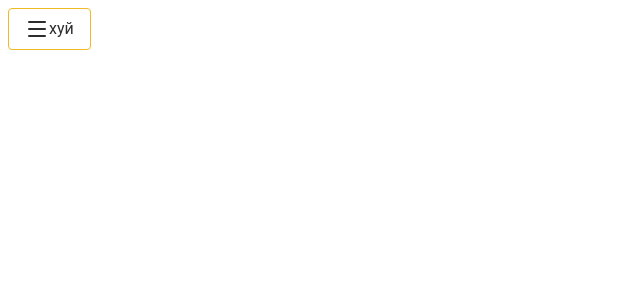
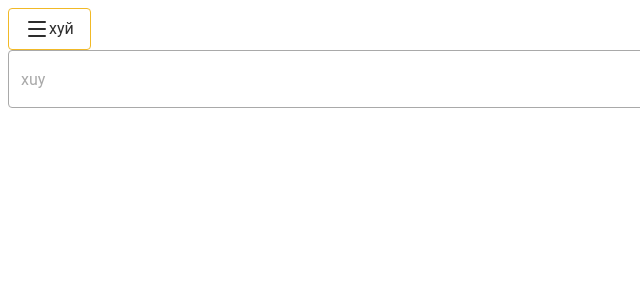
Before and after one commit to Bepka01/Breaking-Bad, a React (Vite) app: page / in a window 1280 px wide. Shown: the top 300 px of the page, without its empty margins (0-640 px from the left). Built offline with nearby package versions, Linux system fonts and the light colour scheme.

Commit message:
added input

```diff
--- a/src/App.jsx
+++ b/src/App.jsx
@@ -1,13 +1,15 @@
 import Button from './components/ui/Button';
-import Icon from './components/Icons';
+import Icon from './components/ui/Icons';
+import Input from './components/ui/Input';
 
 function App() {
   return (
     <>
       <Button variant="default">
         <Icon name="menu" />
-        хуй{' '}
+        хуй
       </Button>
+      <Input placeholder="xuy" />
     </>
   );
 }
--- /dev/null
+++ b/src/components/ui/Input/index.jsx
@@ -0,0 +1,7 @@
+import style from './style.module.scss';
+
+const Input = ({ className = '', ...props }) => {
+  return <input className={`${style.input} ${className}`} {...props} />;
+};
+
+export default Input;
--- /dev/null
+++ b/src/components/ui/Input/style.module.scss
@@ -0,0 +1,35 @@
+@use '../../../styles/variables.scss' as *;
+
+.input {
+  width: 100%;
+  height: 40px;
+
+  padding: 8px 12px;
+
+  font: 400 16px / 24px $font-family;
+  color: $black;
+
+  background-color: $white;
+
+  border: 1px solid $gray;
+  border-radius: $radius;
+
+  outline: none;
+
+  &::placeholder {
+    color: $gray;
+  }
+
+  &:hover {
+    border-color: $black;
+  }
+
+  &:focus {
+    border-color: $yellow;
+  }
+
+  &:disabled {
+    opacity: 0.4;
+    cursor: not-allowed;
+  }
+}
```
Also changed, not shown: src/components/ui/Icons/index.jsx (renamed from src/components/Icons/index.jsx).
